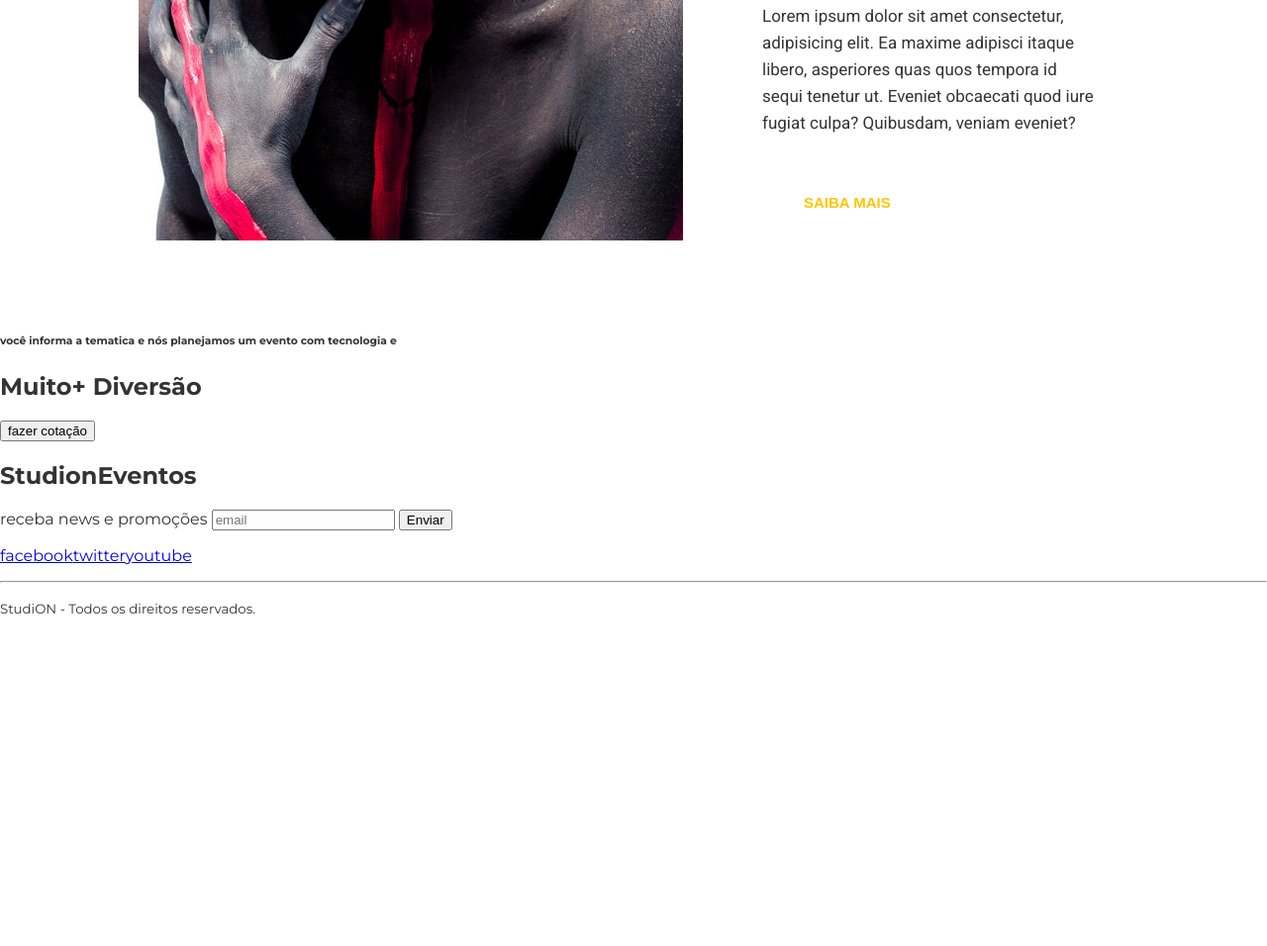
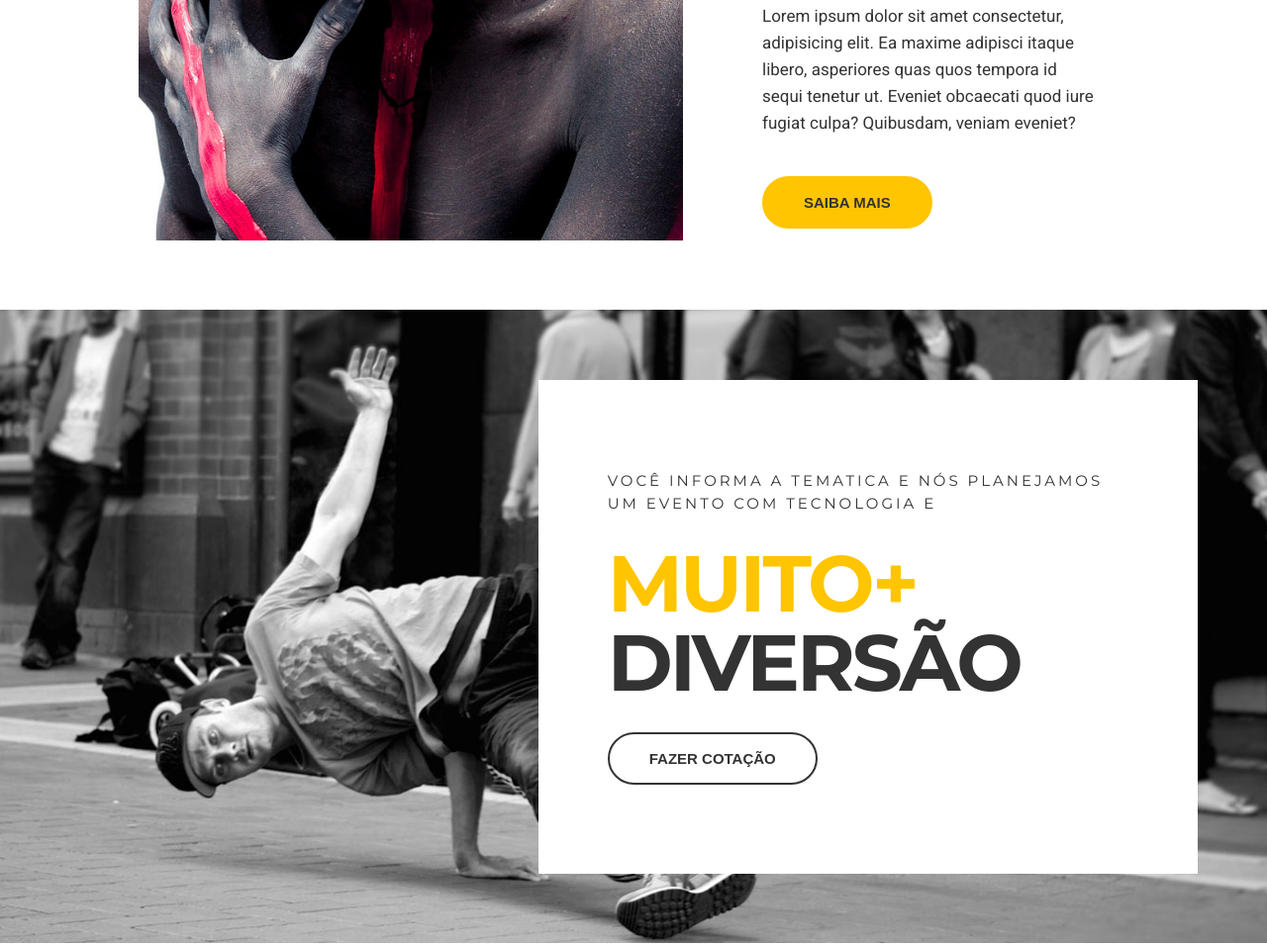
Before and after one commit to GabrielGdeC/studion, a website: page studion/src/index.html in a window 1280 px wide. Shown: the part 1314-2270 px from the top of the page at 99% size. Before the commit the page ends 1954 px from the top, so only its background shows below. Drawn offline with Linux system fonts and the light colour scheme.

Commit message:
estilização do quote

```diff
--- a/studion/src/index.html
+++ b/studion/src/index.html
@@ -74,15 +74,17 @@
                 <h6> fazemos o seu evento acantecer</h6>
                 <h4>Lorem ipsum dolor sit amet consectetur, adipisicing elit.</h4>
                 <p>Lorem ipsum dolor sit amet consectetur, adipisicing elit. Ea maxime adipisci itaque libero, asperiores quas quos tempora id sequi tenetur ut. Eveniet obcaecati quod iure fugiat culpa? Quibusdam, veniam eveniet?</p>
-                <button class="btn bnt--institutional">SAIBA MAIS</button>
+                <button class="btn btn--institutional">SAIBA MAIS</button>
             </div>
         </section>
 
-        <section>
-            <div>
-                <h6>você informa a tematica e nós planejamos um evento com tecnologia e</h6>
-                <h2><span>Muito+</span> Diversão</h2>
-                <button>fazer cotação</button>
+        <section class="quote">
+            <div class="container quote__container">
+                <div class="quote__copy">
+                    <h6>você informa a tematica e nós planejamos um evento com tecnologia e</h6>
+                    <h2><span class="copy--primary">Muito+</span> Diversão</h2>
+                    <button class="btn btn--quote">fazer cotação</button>
+                </div>
             </div>
         </section>
         </section>
--- a/studion/src/style.css
+++ b/studion/src/style.css
@@ -217,7 +217,57 @@ ul{
 }
 
 .btn--institutional{
-   color: var(--color-copy);
+   color:var(--color-copy);
    background: unset;
+   background-color: var(--color-primary);
+}
 
+
+
+.quote{
+    background-image: url(./images/parallax.jpg);
+    background-attachment: fixed;
+    background-repeat: no-repeat;
+    background-size: cover;
+    background-position: center;
 }
+
+.quote__container{
+    display: grid;
+    align-items: center;
+    justify-items: end;
+    min-height: 80vh;
+}
+
+.quote__copy{
+    background-color: #fff;
+    padding: 5.625rem 4.375rem;
+}
+
+.quote__copy h6{
+    font-size: 0.9375rem;
+    font-weight: 400;
+    letter-spacing: 0.1875rem;
+    line-height: 1.4375rem;
+    max-width: 53ch;
+    text-transform: uppercase;
+    margin: 0%;
+}
+
+.quote__copy h2{
+    font-size: 5rem;
+    line-height: 5rem;
+    text-transform: uppercase;
+    letter-spacing: -0.1875rem;
+    margin: 1.875rem 0;
+}
+
+.quote__copy h2 span{
+    display: block;
+}
+
+.btn--quote{
+    color: var(--color-copy);
+    border-color: var(--color-copy);
+    background: unset;
+}
```
